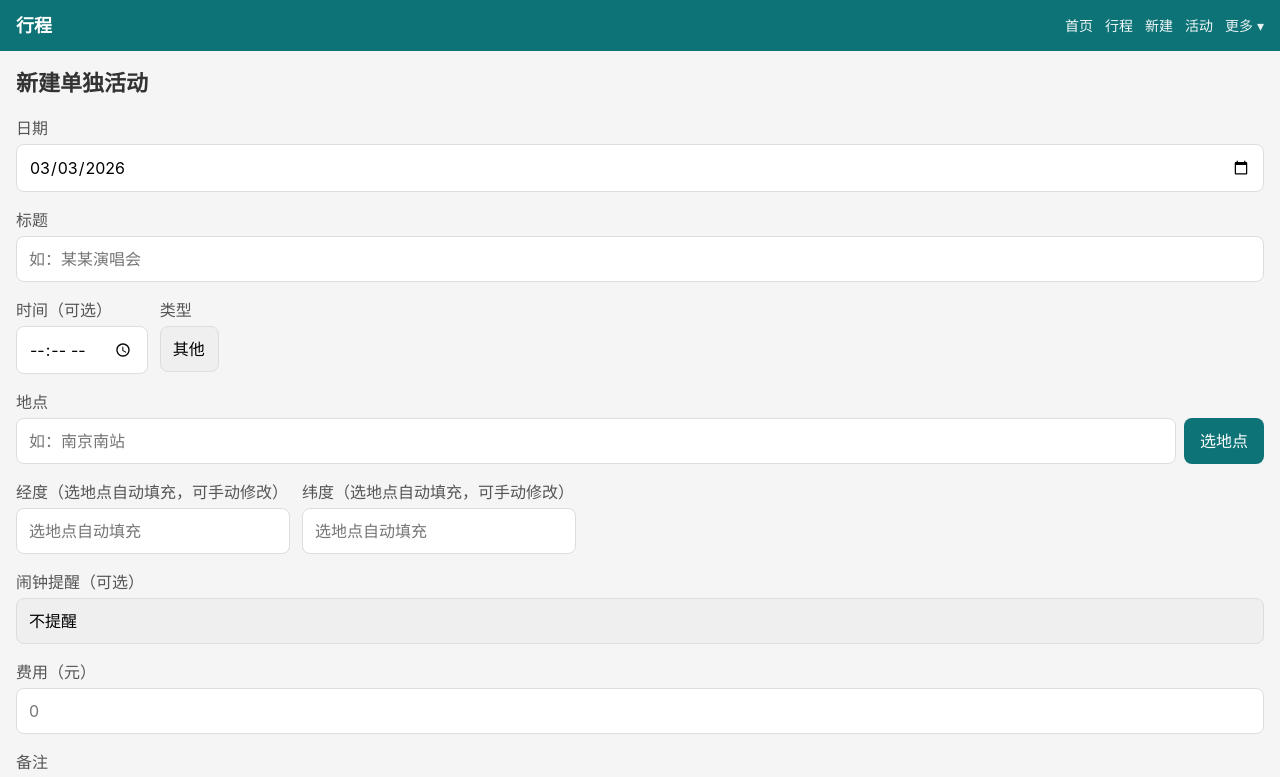
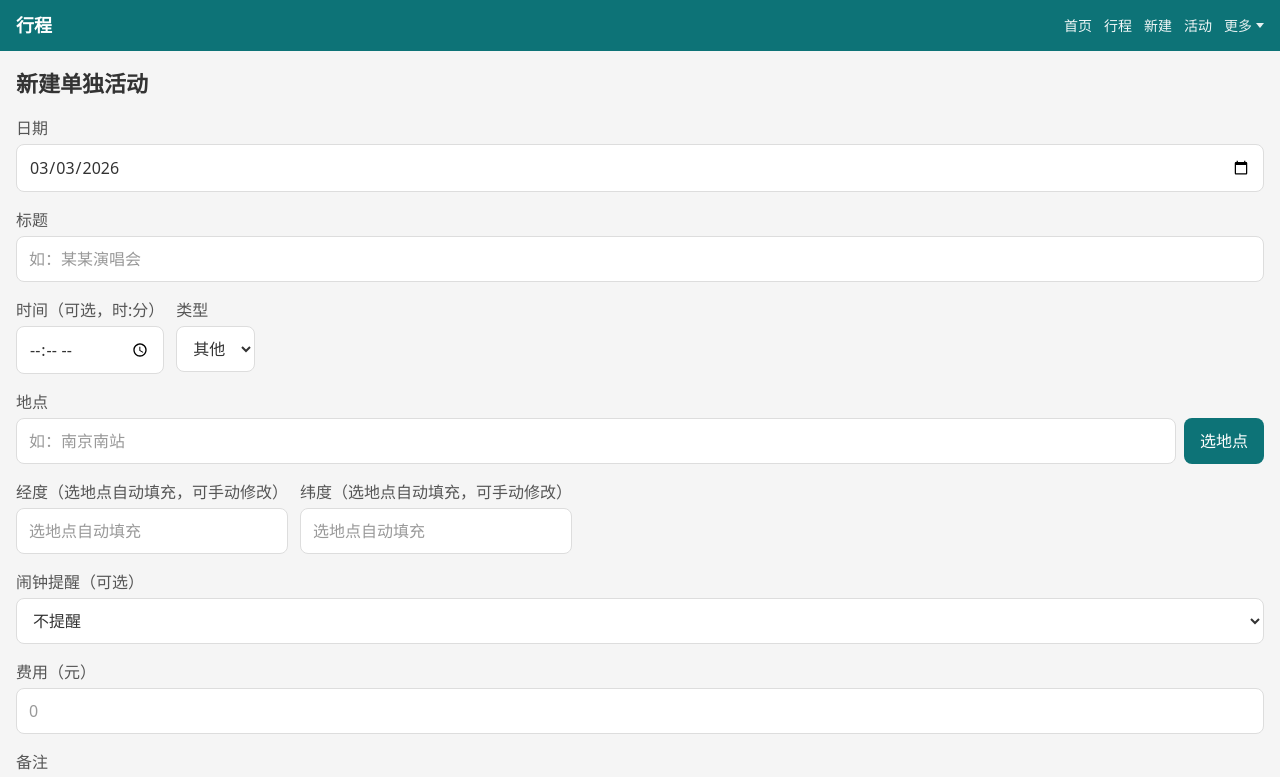
Before and after one commit to gewei2099-web/trip-activity-app, a React (Vite) app in the folder frontend/: page /#/activity/new in a window 1280 px wide. Shown: the top 777 px of the page. Built offline with nearby package versions, Linux system fonts and the light colour scheme.

Commit message:
浏览器兼容

```diff
--- a/frontend/src/App.jsx
+++ b/frontend/src/App.jsx
@@ -31,7 +31,7 @@ function Nav() {
         <Link to="/activity/new" style={styles.navA}>活动</Link>
         <div style={styles.moreWrap}>
           <button type="button" onClick={() => setOpen(o => !o)} style={styles.moreBtn}>
-            更多 ▾
+            更多 <span style={styles.moreArrow} />
           </button>
           {open && (
             <div style={styles.dropdown}>
@@ -95,7 +95,18 @@ const styles = {
     color: 'rgba(255,255,255,0.9)',
     cursor: 'pointer',
     fontSize: 14,
-    padding: 0
+    padding: 0,
+    display: 'flex',
+    alignItems: 'center',
+    gap: 4
+  },
+  moreArrow: {
+    display: 'inline-block',
+    width: 0,
+    height: 0,
+    borderLeft: '4px solid transparent',
+    borderRight: '4px solid transparent',
+    borderTop: '5px solid currentColor'
   },
   dropdown: {
     position: 'absolute',
--- a/frontend/src/index.css
+++ b/frontend/src/index.css
@@ -3,9 +3,13 @@
   margin: 0;
   padding: 0;
 }
+html {
+  -webkit-text-size-adjust: 100%;
+  text-size-adjust: 100%;
+}
 html, body, #root {
   height: 100%;
-  font-family: -apple-system, BlinkMacSystemFont, 'Segoe UI', Roboto, sans-serif;
+  font-family: system-ui, -apple-system, BlinkMacSystemFont, 'Segoe UI', Roboto, 'Helvetica Neue', Arial, sans-serif;
   font-size: 16px;
   line-height: 1.5;
   color: #333;
@@ -25,15 +29,26 @@ button {
 button:disabled { opacity: 0.5; cursor: not-allowed; }
 button.secondary { background: #666; }
 button.danger { background: #c00; }
-input, textarea, select {
+input, textarea {
   font: inherit;
   padding: 10px 12px;
   border: 1px solid #ddd;
   border-radius: 8px;
   width: 100%;
-  -webkit-appearance: none;
-  appearance: none;
+  color: #333;
 }
+/* select 不用 appearance:none，避免 Android Chrome 文字不显示 */
+select {
+  font: inherit;
+  padding: 10px 12px;
+  border: 1px solid #ddd;
+  border-radius: 8px;
+  width: 100%;
+  color: #333;
+  background: #fff;
+}
+input::placeholder, textarea::placeholder { color: #999; }
+option { color: #333; background: #fff; }
 textarea { resize: vertical; min-height: 80px; }
 label { display: block; margin-bottom: 4px; font-weight: 500; color: #555; }
 .nav-drop-a:hover { background: #f0f0f0 !important; }
--- a/frontend/src/pages/ActivityForm.jsx
+++ b/frontend/src/pages/ActivityForm.jsx
@@ -108,8 +108,8 @@ export default function ActivityForm() {
         </div>
         <div style={styles.row}>
           <div style={styles.field}>
-            <label>时间（可选）</label>
-            <input type="time" value={form.time || ''} onChange={e => update('time', e.target.value)} />
+            <label>时间（可选，时:分）</label>
+            <input type="time" value={form.time || ''} onChange={e => update('time', e.target.value)} title="选择具体时间，如 14:30" />
           </div>
           <div style={styles.field}>
             <label>类型</label>
--- a/frontend/src/pages/TripForm.jsx
+++ b/frontend/src/pages/TripForm.jsx
@@ -259,12 +259,13 @@ export default function TripForm() {
                         </select>
                       </div>
                       <div style={styles.actField}>
-                        <label style={styles.actLabel}>时间（可选）</label>
+                        <label style={styles.actLabel}>时间（可选，时:分）</label>
                         <input
                           type="time"
                           value={a.time || ''}
                           onChange={e => updateActivity(dayIdx, actIdx, 'time', e.target.value)}
                           style={styles.actInput}
+                          title="选择具体时间，如 09:30"
                         />
                       </div>
                       <div style={styles.actField}>
```
Also changed, not shown: 4 other files (tests, documents, lock files or other folders).
